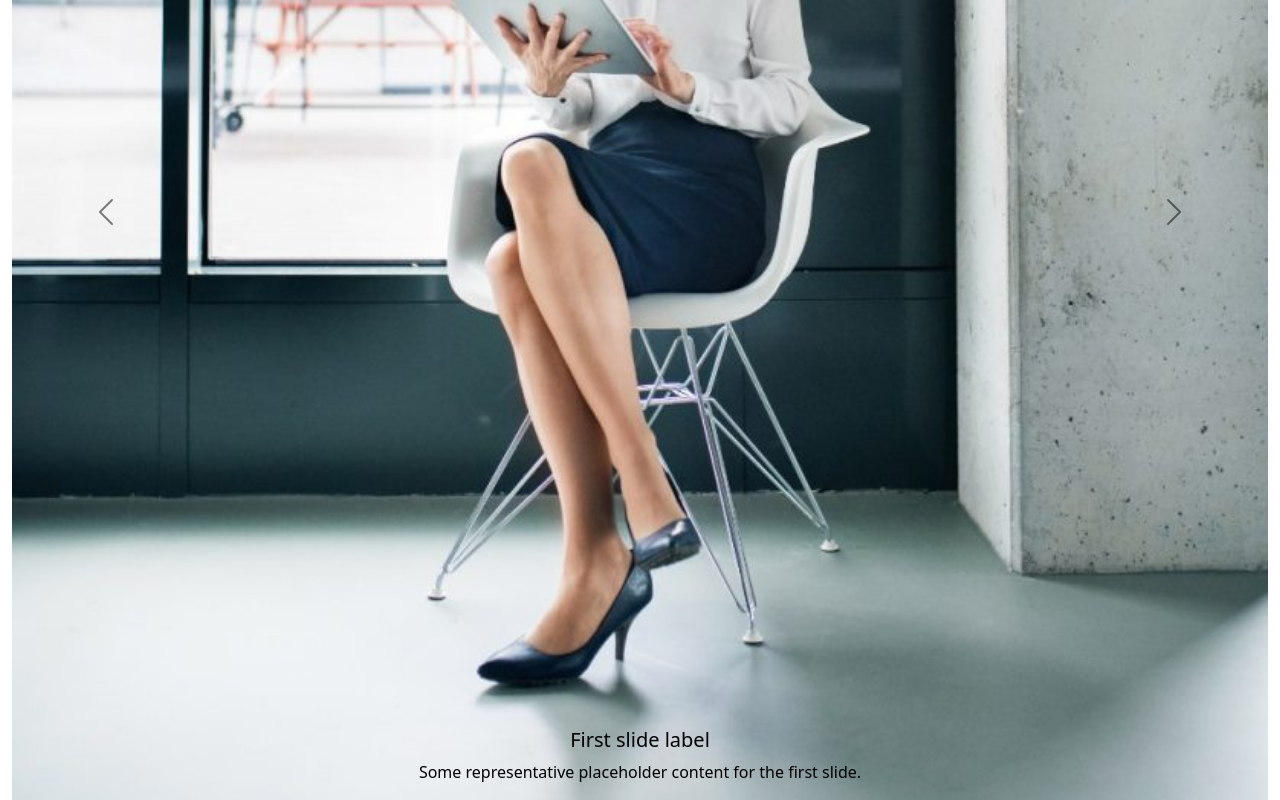
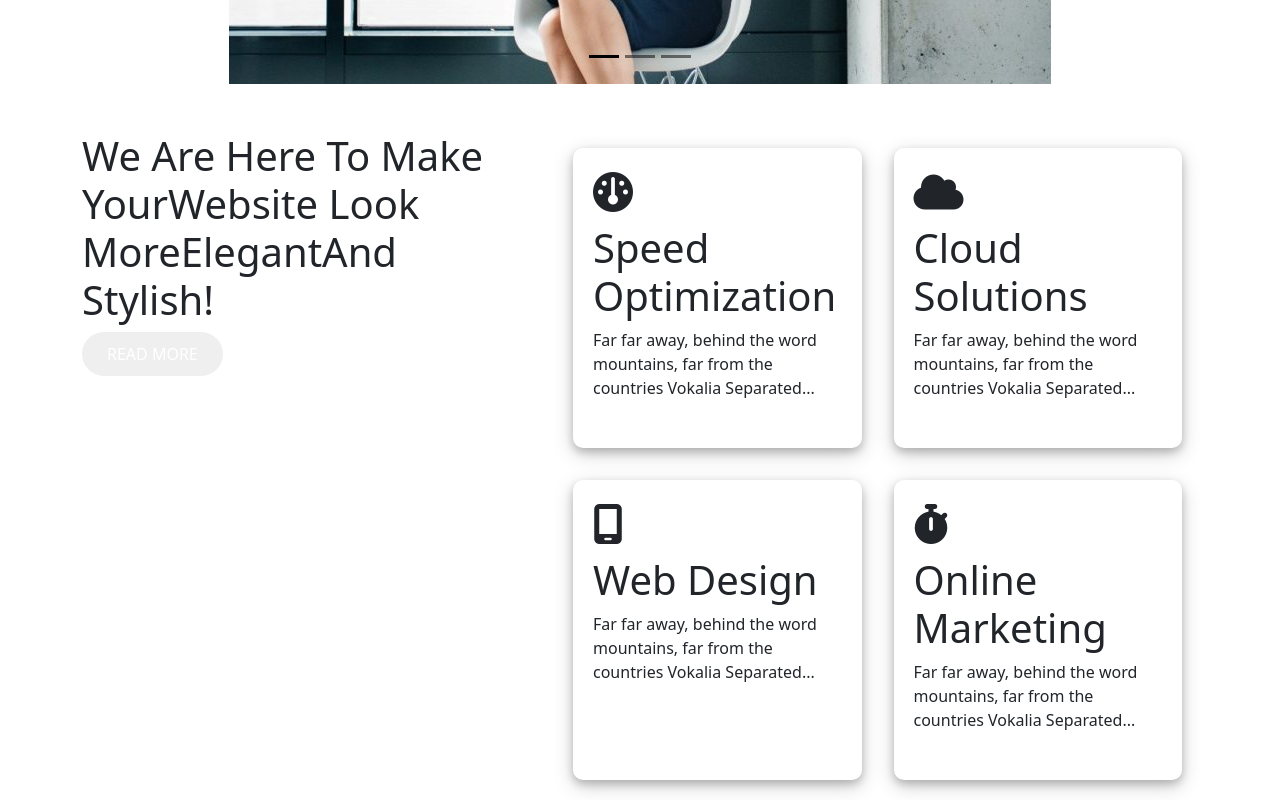
Before and after one commit to eugeniomalavasi/proj-html-vuejs, a Vue app: page / in a window 1280 px wide. Shown: the part 540-1340 px from the top of the page. Built offline with nearby package versions, Linux system fonts and the light colour scheme.

Commit message:
add background grandient

```diff
--- a/src/pages/HomePage.vue
+++ b/src/pages/HomePage.vue
@@ -22,7 +22,7 @@ export default {
     <main class="container-fluid">
         <div>
             <!-- hero carousel section 1-->
-            <header>
+            <header class="bg-gradient">
                 <div id="hero-carousel" class="carousel carousel-dark slide mt-4 mb-5">
                     <div class="carousel-indicators">
                         <button type="button" data-bs-target="#carouselExampleDark" data-bs-slide-to="0" class="active"
@@ -34,21 +34,24 @@ export default {
                     </div>
                     <div class="carousel-inner">
                         <div class="carousel-item active" data-bs-interval="10000">
-                            <img src="../assets/img/redHeadWomen-on-white-chair.jpg" class="d-block w-100" alt="...">
+                            <img src="../assets/img/redHeadWomen-on-white-chair.jpg" class="d-block carouselImg1"
+                                alt="...">
                             <div class="carousel-caption d-none d-md-block">
                                 <h5>First slide label</h5>
                                 <p>Some representative placeholder content for the first slide.</p>
                             </div>
                         </div>
                         <div class="carousel-item " data-bs-interval="2000">
-                            <img src="../assets/img/Bussiness-employer-at-work.jpg" class="d-block w-100" alt="...">
+                            <img src="../assets/img/Bussiness-employer-at-work.jpg" class="d-block carouselImg2"
+                                alt="...">
                             <div class="carousel-caption d-none d-md-block">
                                 <h5>Second slide label</h5>
                                 <p>Some representative placeholder content for the second slide.</p>
                             </div>
                         </div>
                         <div class="carousel-item">
-                            <img src="../assets/img/redHeadWomen-on-white-chair.jpg" class="d-block w-100" alt="...">
+                            <img src="../assets/img/redHeadWomen-on-white-chair.jpg" class="d-block carouselImg3"
+                                alt="...">
                             <div class="carousel-caption d-none d-md-block">
                                 <h5>Third slide label</h5>
                                 <p>Some representative placeholder content for the third slide.</p>
@@ -69,6 +72,7 @@ export default {
             </header>
 
             <!-- stylish! section 2 -->
+            <div class="bg-gradient">
                 <div class="container" id="stylish">
                     <div class="row mt-4 mb-5">
                         <div class="col-5">
@@ -85,8 +89,10 @@ export default {
                         </div>
                     </div>
                 </div>
+            </div>
 
             <!-- mission section 3 -->
+            <div class="bg-gradient">
                 <div class="container ">
                     <div class="row mt-4 mb-5" id="doubleCardSection">
 
@@ -98,14 +104,16 @@ export default {
                         <div class="col-6">
                             <h1>learn more about our missions</h1>
                             <p>Far far away, behind the word mountains, far from the countries Vokalia and Consonantia,
-                            there live the blind texts. Separated they live in Bookmarksgrove right at the coast of the
+                                there live the blind texts. Separated they live in Bookmarksgrove right at the coast of
+                                the
                                 Semantics, a large language ocean.Separated they live in Bookmarksgrove.</p>
                             <AppButton />
                         </div>
                     </div>
                 </div>
-
+            </div>
             <!-- other project section 4 -->
+            <div class="bg-gradient">
                 <div class="container mt-4">
                     <div class="row  mt-4 mb-5">
                         <div class="col-6">
@@ -115,21 +123,24 @@ export default {
                         </div>
                         <div class="col-6">
                             <p>Far far away, behind the word mountains, far from the countries Vokalia and Consonantia,
-                            there live the blind texts. Separated they live in Bookmarksgrove right at the coast of the
-                            Semantics, a large language ocean.Separated they live in Bookmarksgrove.Far far away, behind
+                                there live the blind texts. Separated they live in Bookmarksgrove right at the coast of
+                                the
+                                Semantics, a large language ocean.Separated they live in Bookmarksgrove.Far far away,
+                                behind
                                 the word mountains, far from the countries Vokalia and Consonantia, there live the blind
                                 texts. Separated they live in Bookmarksgrove.</p>
                         </div>
                     </div>
-
                     <div class="row d-flex flex-wrap">
                         <div class="col-3 p-0 flex-wrap" v-for="otherProjectImg in store.cardOtherProject">
                             <AppOtherProject :cardProject="otherProjectImg" />
                         </div>
                     </div>
                 </div>
+            </div>
 
             <!-- double card section 5 -->
+            <div class="bg-gradient">
                 <div class="container-fluid">
                     <div class="row mt-4 mb-5" id="doubleCardSection5">
                         <div
@@ -148,12 +159,13 @@ export default {
                                 </div>
                             </div>
                         </div>
-
                         <div class="col-6 onlyText">
                             <h1> We Love What We Do</h1>
                             <p>Far far away, behind the word mountains, far from the countries Vokalia and Consonantia,
-                            there live the blind texts. Separated they live in Bookmarksgrove right at the coast of the
-                            Semantics, a large language ocean.Separated they live in Bookmarksgrove.Far far away, behind
+                                there live the blind texts. Separated they live in Bookmarksgrove right at the coast of
+                                the
+                                Semantics, a large language ocean.Separated they live in Bookmarksgrove.Far far away,
+                                behind
                                 the word mountains, far from the countries Vokalia and Consonantia, there live the blind
                                 texts. Separated they live in Bookmarksgrove.</p>
                             <ol>
@@ -162,15 +174,24 @@ export default {
                                 <li>far from the countries Vokalia and Consonantia</li>
                             </ol>
                         </div>
-
+                    </div>
                 </div>
             </div>
 
             <!-- pack price section 6 -->
-            <div>
+            <div class="bg-gradient">
+                <div class="container">
+                    <div class="row">
+                        <div class="col-3">
 
                         </div>
 
+                        <div class="col-9">
+
+                        </div>
+                    </div>
+                </div>
+            </div>
             <!-- overlay citation section 7 -->
             <div>
 
@@ -191,10 +212,14 @@ main {
     padding-top: 100px;
 }
 
-#carouselBody {
+.carousel-inner {
+
+    height: 500px;
+
+    #carousel-item {
+        height: 100%;
         width: 100%;
-    height: 100%;
-    background-color: red;
+    }
 }
 
 #doubleCardSection {
--- a/src/style/general.scss
+++ b/src/style/general.scss
@@ -1,6 +1,5 @@
 @import"@fortawesome/fontawesome-free/css/all.min.css";
 @import"bootstrap/scss/bootstrap";
-
 
 *{
     margin: 0 auto;
@@ -13,11 +12,10 @@ img {
 }
 
 
-
 ul {
     list-style-type: none;
 }
 
-.title {
-    color: #00d9a6;
+.bg-gradient {
+    background-image: linear-gradient(#f9f9f9, white);
 }
```
Lines whose indentation alone changed are shown as unchanged.
